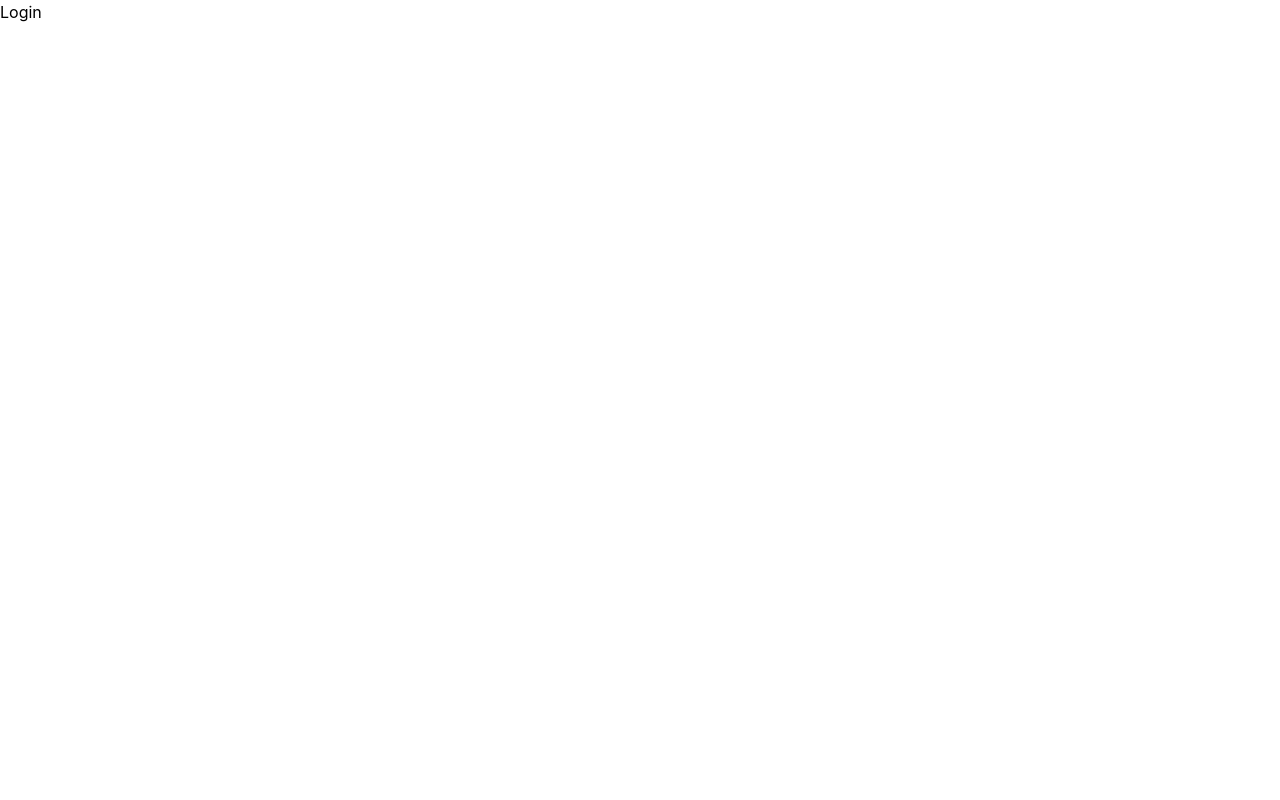
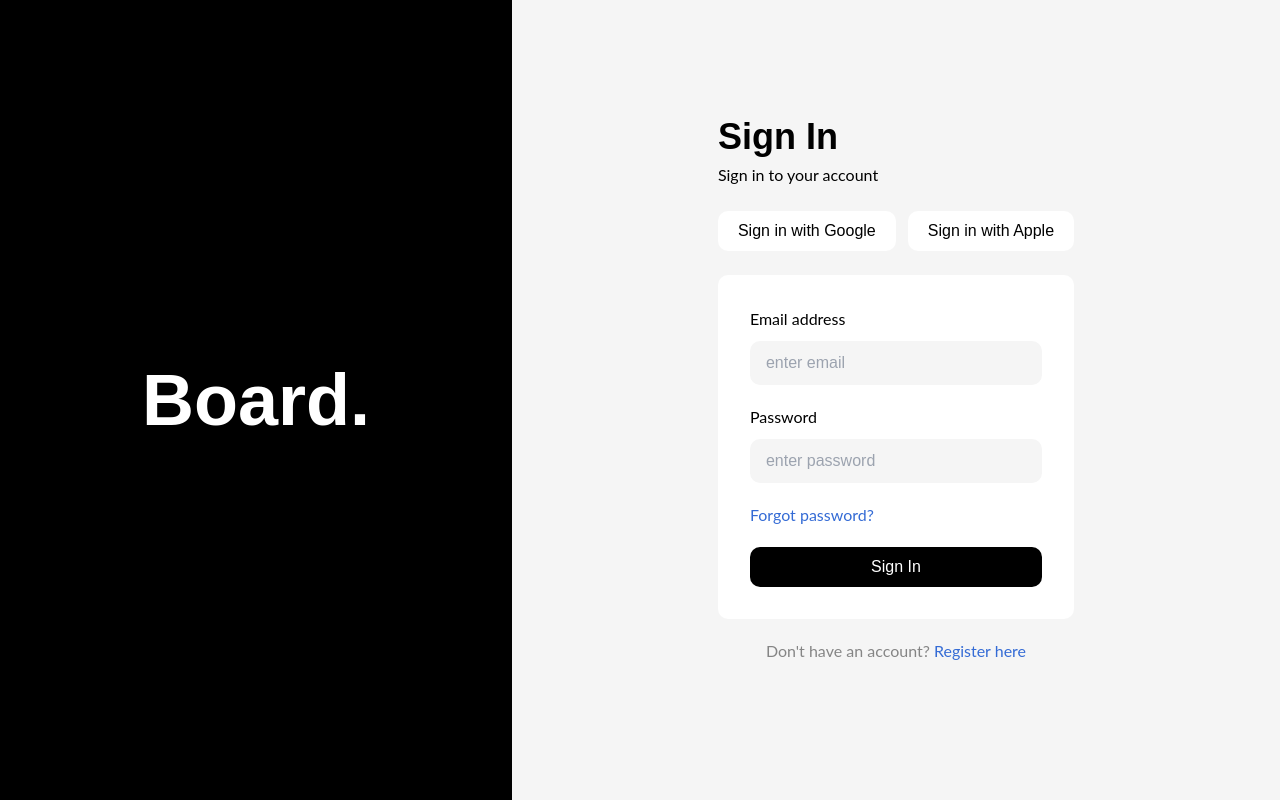
Before and after one commit to Ananyamadhu08/listed-dashboard, a React (Create React App) app: page /login in a window 1280 px wide. Built offline with nearby package versions, Linux system fonts and the light colour scheme.

Commit message:
feat: created login page

```diff
--- a/src/App.jsx
+++ b/src/App.jsx
@@ -3,7 +3,7 @@ import { Home, Login } from './pages';
 
 function App() {
   return (
-    <div className="App">
+    <div className="App bg-[#f5f5f5]">
       <Routes>
         <Route path="/" element={<Home />} />
         <Route path="/login" element={<Login />} />
--- a/src/index.css
+++ b/src/index.css
@@ -2,16 +2,18 @@
 @tailwind components;
 @tailwind utilities;
 
+@import url('https://fonts.googleapis.com/css2?family=Montserrat:wght@100;200;300;400;500;600;700;800;900&display=swap');
+@import url('https://fonts.googleapis.com/css2?family=Lato:wght@300;400;700;900&display=swap');
+
 body {
   margin: 0;
-  font-family: -apple-system, BlinkMacSystemFont, 'Segoe UI', 'Roboto', 'Oxygen',
+  /* font-family: -apple-system, BlinkMacSystemFont, 'Segoe UI', 'Roboto', 'Oxygen',
     'Ubuntu', 'Cantarell', 'Fira Sans', 'Droid Sans', 'Helvetica Neue',
-    sans-serif;
-  -webkit-font-smoothing: antialiased;
-  -moz-osx-font-smoothing: grayscale;
+    sans-serif; */
+  font-family: 'Montserrat', sans-serif;
+  /* background: #f5f5f5; */
 }
 
-code {
-  font-family: source-code-pro, Menlo, Monaco, Consolas, 'Courier New',
-    monospace;
+.font-lato {
+  font-family: 'Lato', sans-serif;
 }
--- a/src/pages/Login.jsx
+++ b/src/pages/Login.jsx
@@ -1,7 +1,23 @@
-import React from 'react';
+import { useState } from 'react';
+import { LoginForm, RegisterForm } from '../components';
 
 function Login() {
-  return <div>Login</div>;
+  const [formType, setFormType] = useState('login');
+
+  return (
+    <div className="grid grid-cols-5">
+      <div className="w-full text-white bg-black text-3xl p-5 col-span-5 flex justify-center items-center font-bold md:text-7xl md:col-span-2 md:h-screen">
+        Board.
+      </div>
+      <div className="w-full h-screen col-span-5 md:col-span-3 flex justify-center items-center">
+        {formType === 'login' ? (
+          <LoginForm setFormType={setFormType} />
+        ) : (
+          <RegisterForm setFormType={setFormType} />
+        )}
+      </div>
+    </div>
+  );
 }
 
 export default Login;
```
Also changed, not shown: .eslintrc.json.
